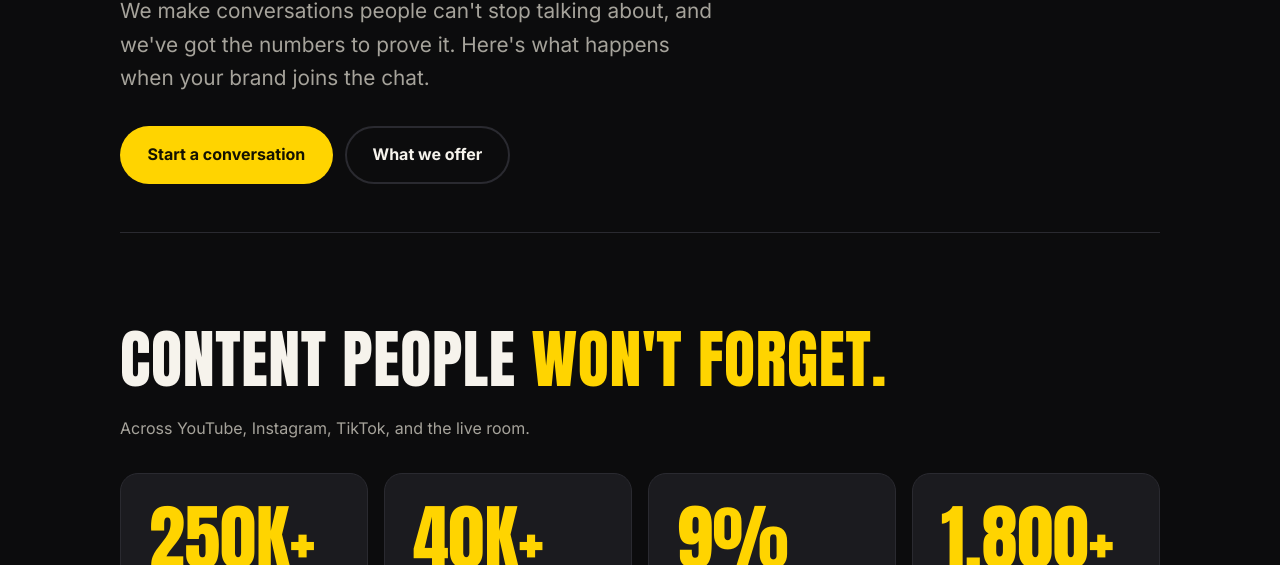
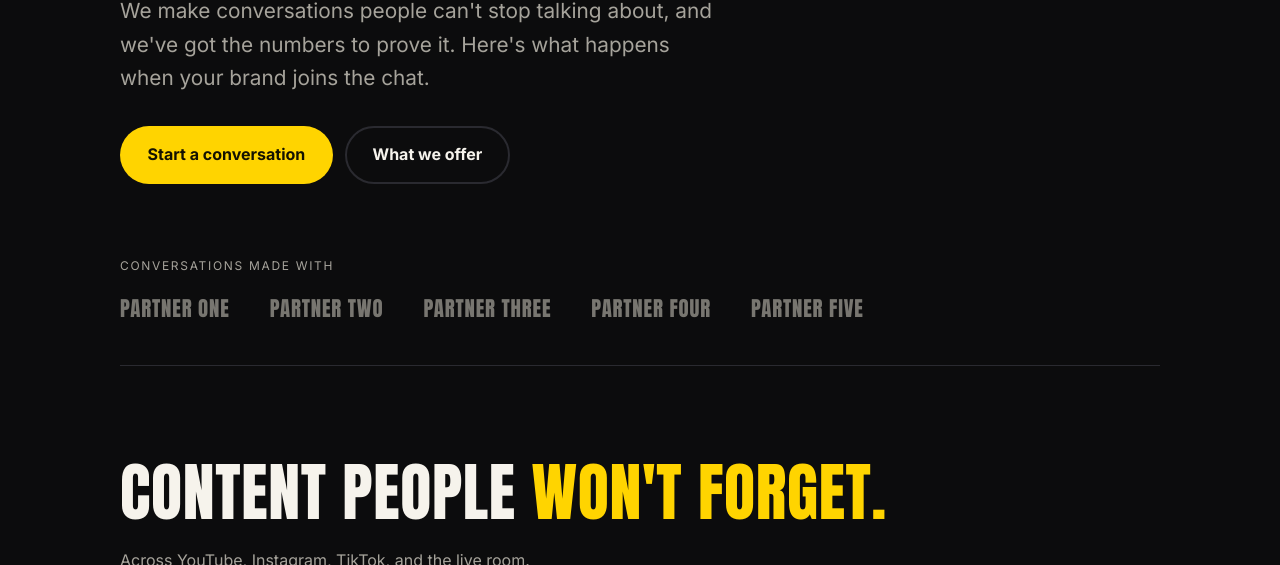
Before and after one commit to jacobmonroe2/we-just-chattin, a plain HTML site: page partnerships.html in a window 1280 px wide. Shown: the part 629-1194 px from the top of the page. Drawn offline with Linux system fonts and the light colour scheme.

Commit message:
Add partner logo strip to partnerships page
Co-Authored-By: Claude Fable 5.1 <noreply@anthropic.com>

```diff
--- a/partnerships.html
+++ b/partnerships.html
@@ -34,6 +34,14 @@
         <a class="btn primary" href="mailto:partnerships@wejustchattin.com?subject=Partnership%20inquiry">Start a conversation</a>
         <a class="btn ghost" href="#offer">What we offer</a>
       </div>
+    </section>
+
+    <!-- PARTNER STRIP (Rox-style "trusted by" bar). PLACEHOLDER names: swap for real partner logos -->
+    <section class="logo-strip" aria-label="Past partners">
+      <p class="strip-label">Conversations made with</p>
+      <ul>
+        <li>Partner One</li><li>Partner Two</li><li>Partner Three</li><li>Partner Four</li><li>Partner Five</li>
+      </ul>
     </section>
 
     <!-- METRICS -->
--- a/styles.css
+++ b/styles.css
@@ -153,6 +153,11 @@ main { max-width: var(--max); margin: 0 auto; padding: 0 clamp(1rem, 4vw, 2.5rem
 .cta-band p { color: var(--muted); max-width: 34rem; margin: 0 auto 1.5rem; }
 
 /* ---------- Partnerships page ---------- */
+.logo-strip { padding: 1.5rem 0 2.5rem; }
+.strip-label { font-size: 0.75rem; letter-spacing: 0.14em; text-transform: uppercase; color: var(--muted); margin-bottom: 1rem; }
+.logo-strip ul { list-style: none; padding: 0; margin: 0; display: flex; flex-wrap: wrap; gap: 1rem 2.5rem; align-items: center; }
+.logo-strip li { font-family: "Anton", Impact, sans-serif; font-size: 1.3rem; letter-spacing: 0.04em; text-transform: uppercase; color: var(--muted); opacity: 0.7; }
+.logo-strip img { height: 28px; width: auto; opacity: 0.7; filter: grayscale(1) brightness(1.6); }
 .steps { counter-reset: step; list-style: none; padding: 0; margin: 2rem 0 0; display: grid; gap: 0; border-top: 1px solid var(--border); }
 .steps li { counter-increment: step; display: grid; grid-template-columns: 4rem 1fr; gap: 1.5rem; padding: 1.75rem 0; border-bottom: 1px solid var(--border); }
 .steps li::before { content: counter(step, decimal-leading-zero); font-family: "Anton", Impact, sans-serif; font-size: 2rem; color: var(--accent); line-height: 1; }
```
